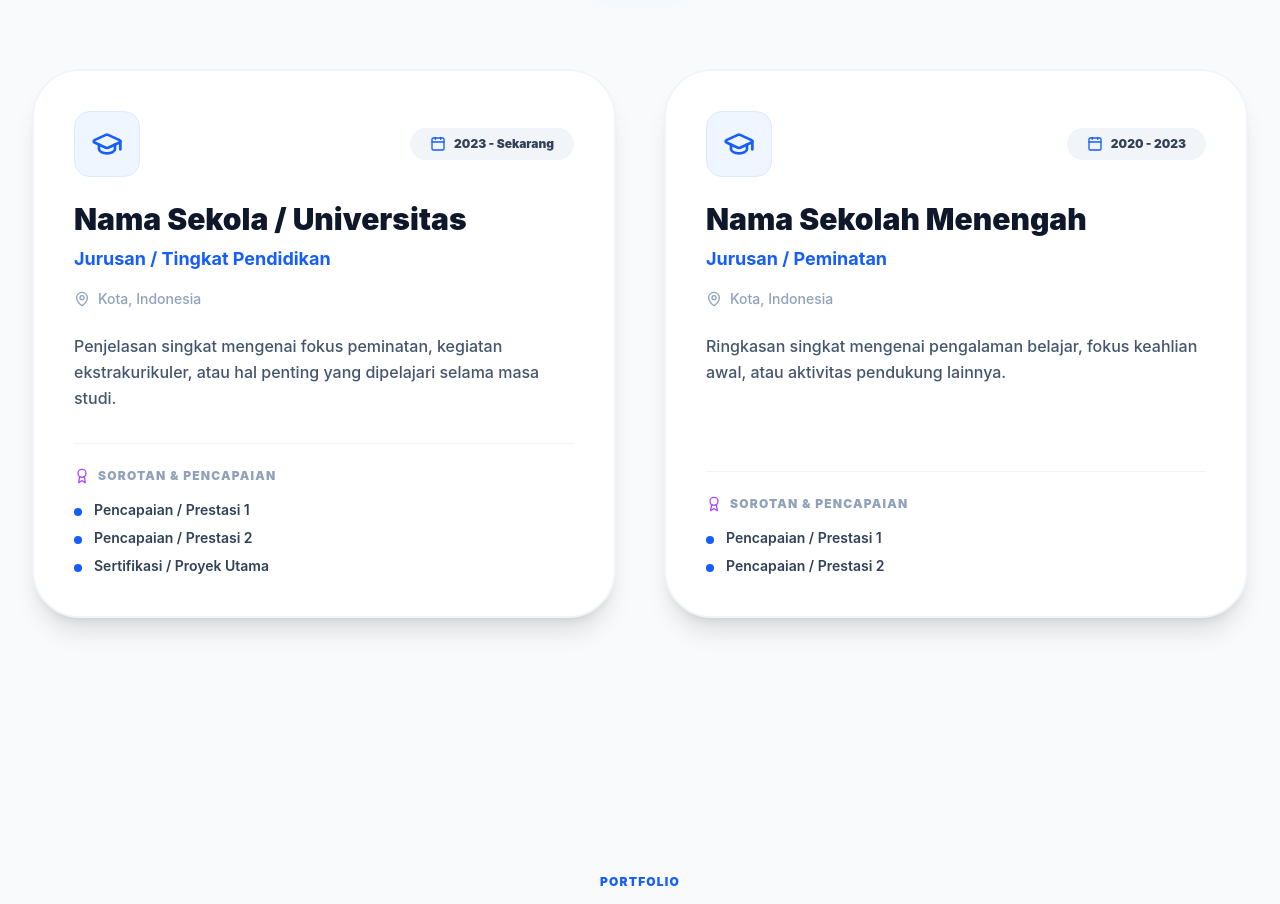
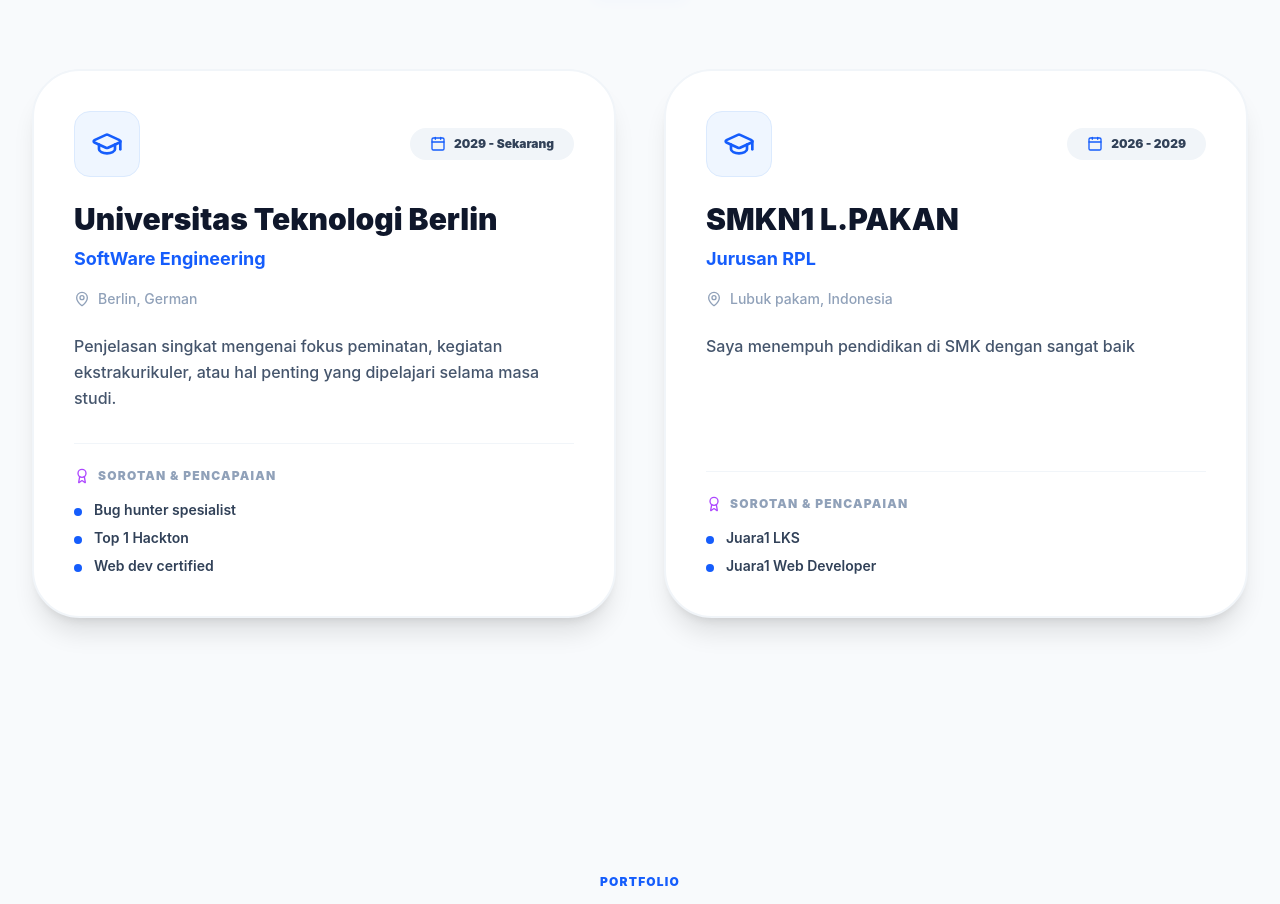
Before and after one commit to RIDHOALFIWIJAYA/RIDHODEV, a React (Vite) app: page / in a window 1280 px wide. Shown: the part 2340-3244 px from the top of the page. Built offline with nearby package versions, Linux system fonts and the light colour scheme.

Commit message:
data edit

```diff
--- a/src/components/Education.jsx
+++ b/src/components/Education.jsx
@@ -5,26 +5,26 @@ const Education = () => {
   // Data dummy riwayat pendidikan - silakan ubah sesuai data kam
   const educationData = [
     {
-      institution: 'Nama Sekola / Universitas',
-      degree: 'Jurusan / Tingkat Pendidikan',
-      period: '2023 - Sekarang',
-      location: 'Kota, Indonesia',
+      institution: 'Universitas Teknologi Berlin',
+      degree: 'SoftWare Engineering',
+      period: '2029 - Sekarang',
+      location: 'Berlin, German',
       description: 'Penjelasan singkat mengenai fokus peminatan, kegiatan ekstrakurikuler, atau hal penting yang dipelajari selama masa studi.',
       achievements: [
-        'Pencapaian / Prestasi 1',
-        'Pencapaian / Prestasi 2',
-        'Sertifikasi / Proyek Utama'
+        'Bug hunter spesialist',
+        'Top 1 Hackton',
+        'Web dev certified'
       ]
     },
     {
-      institution: 'Nama Sekolah Menengah',
-      degree: 'Jurusan / Peminatan',
-      period: '2020 - 2023',
-      location: 'Kota, Indonesia',
-      description: 'Ringkasan singkat mengenai pengalaman belajar, fokus keahlian awal, atau aktivitas pendukung lainnya.',
+      institution: 'SMKN1 L.PAKAN',
+      degree: 'Jurusan RPL',
+      period: '2026 - 2029',
+      location: 'Lubuk pakam, Indonesia',
+      description: 'Saya menempuh pendidikan di SMK dengan sangat baik',
       achievements: [
-        'Pencapaian / Prestasi 1',
-        'Pencapaian / Prestasi 2'
+        'Juara1 LKS',
+        'Juara1 Web Developer'
       ]
     }
   ];
```
